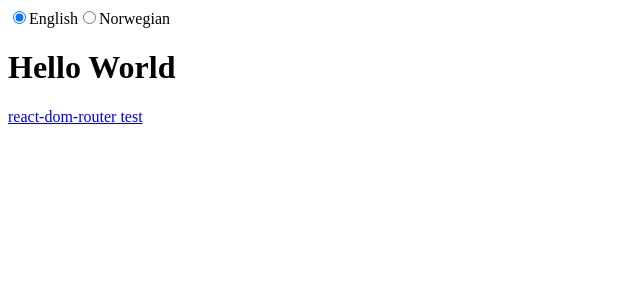
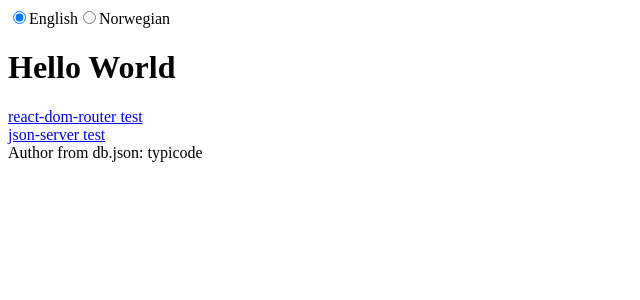
Before and after one commit to factiverse/template-react, a React app: page / in a window 1280 px wide. Shown: the top 300 px of the page, without its empty margins (0-640 px from the left). Built offline with nearby package versions, Linux system fonts and the light colour scheme; data requests are answered from the project's data file.

Commit message:
Add json-server example

```diff
--- a/package.json
+++ b/package.json
@@ -10,6 +10,7 @@
     "deploy": "gh-pages -d build",
     "server": "json-server --watch server/db.json ",
     "start": "webpack serve --config webpack.dev.config.ts",
+    "start:dev": "concurrently \"npm run server\" \"npm start\" \"sass --watch src/sass:src/css\"",
     "test": "jest --coverage",
     "test:watch": "jest --watch --coverage"
   },
@@ -71,6 +72,7 @@
     "babel-jest": "^28.1.3",
     "babel-loader": "^8.2.5",
     "clean-webpack-plugin": "^4.0.0",
+    "concurrently": "^7.4.0",
     "css-loader": "^6.7.1",
     "eslint": "^8.20.0",
     "eslint-config-google": "^0.14.0",
--- a/src/components/App/App.tsx
+++ b/src/components/App/App.tsx
@@ -1,12 +1,32 @@
-import React from 'react';
+import React, { useEffect, useState } from 'react';
 import { Link } from 'react-router-dom';
 import HelloWorld from '../helloWorld/HelloWorld';
 
 const App = () => {
+  // json-server example:
+  const [exampleData, setExampleData] = useState('');
+  useEffect(() => {
+    async function fetchData() {
+      const data = await (
+        await fetch('http://localhost:3000/posts', {
+          method: 'GET',
+        })
+      ).json();
+      setExampleData(data[0].author);
+    }
+    fetchData();
+  }, []);
+
   return (
     <>
       <HelloWorld />
-      <Link to="/RouterTest">react-dom-router test</Link>
+      <div>
+        <Link to="/RouterTest">react-dom-router test</Link>
+      </div>
+      <div>
+        <Link to="/posts">json-server test</Link>
+      </div>
+      <div>Author from db.json: {exampleData}</div>
     </>
   );
 };
```
Also changed, not shown: 2 other files (tests, documents, lock files or other folders).
